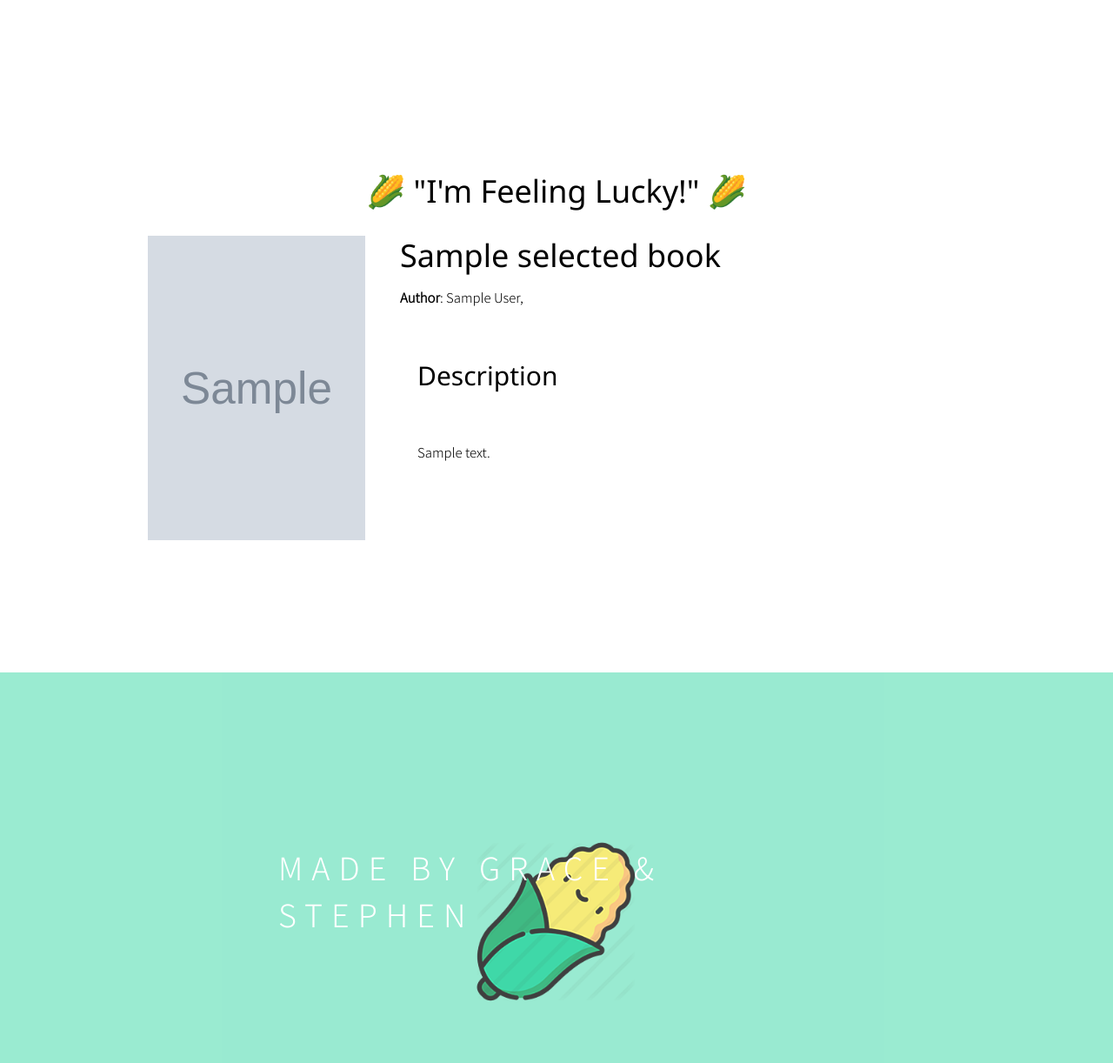
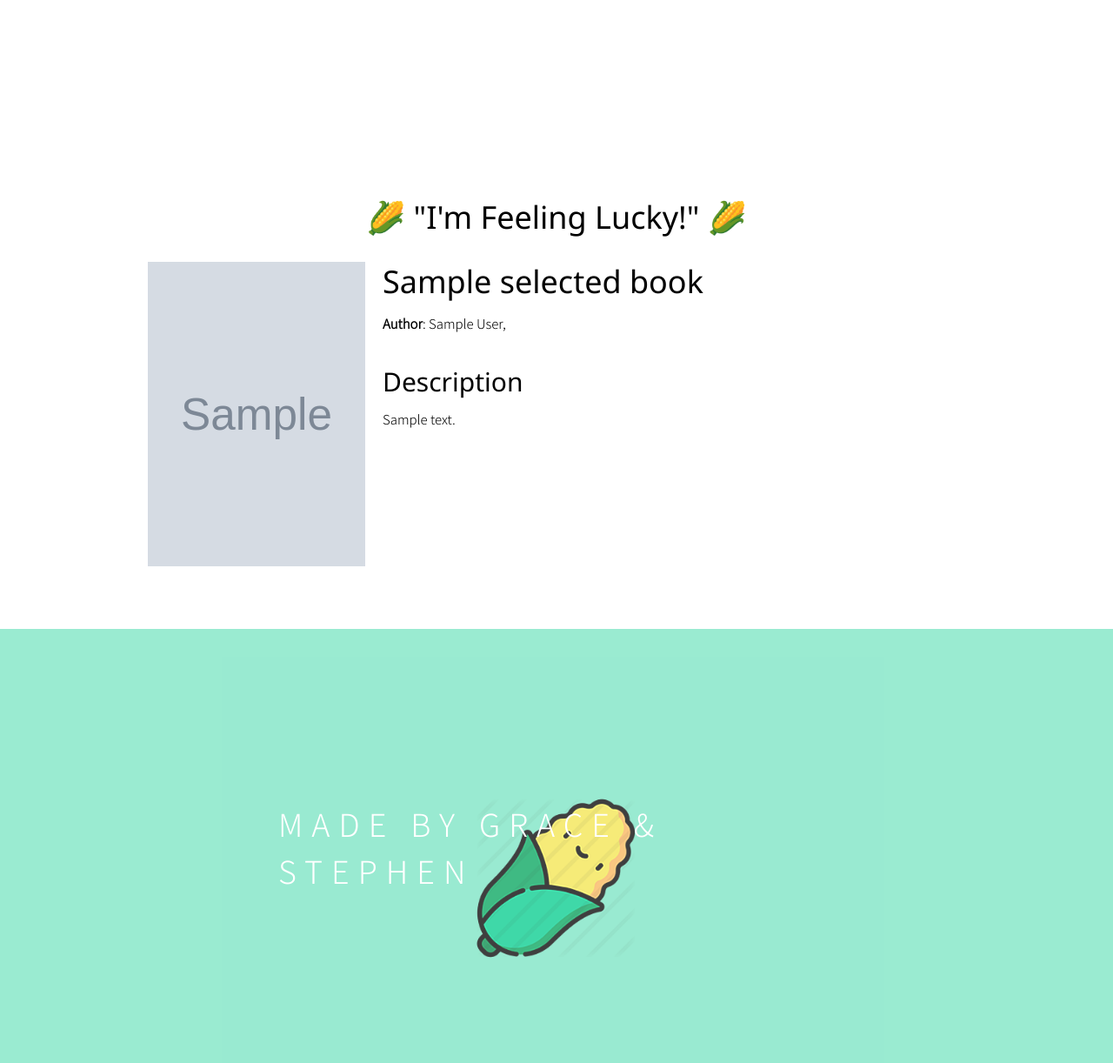
Before and after one commit to SpoicyStick/235-Book-Website, a Flask app: template library/templates/home.html in a window 1280 px wide. Shown: the part 770-1992 px from the top of the page at 87% size. Run offline with Flask 2, Linux system fonts and the light colour scheme; the template is opened without the code that fills it: most values are stand-ins (such as "Sample title", 1, 10 or a date in 2020); grey boxes marked "Sample" are stand-in pictures; form fields are guessed from the names that the template uses.

Commit message:
rearranged home contents

```diff
--- a/library/templates/home.html
+++ b/library/templates/home.html
@@ -38,11 +38,11 @@
 
 .home-rand-book-heading{
     text-align:center;
-    padding-top:10px;
+    padding-top:40px;
 }
 
 .home-rand-container{
-    height: 600px;
+    height: 550px;
     display:block;
 
 }
@@ -55,14 +55,13 @@
 }
 .home-rand-right{
     height: auto;
-    width: 50%;
+    width: 60%;
     float:left;
-    padding: 0px 20px 0px 20px;
     margin-right: 100px;
 }
+
 .home-rand-contents {
     float: left;
-    align-self: center;
     display: flex;
     width: auto;
 }
@@ -72,7 +71,7 @@
     width: 95%;
     overflow: auto;
     vertical-align: middle;
-    padding: 0 20px 0px 20px;
+
 }
 .rand-home-description-contents{
     float: left;
@@ -139,9 +138,13 @@
                     </p>
                 </div>
                 <div class="home-rand-description">
-                    <br><h2>Description</h2><br>
+                    <h2>Description</h2>
                     <div class="rand-home-description-contents">
-                        <br><p>{{ selected_book.description }}</p>
+                        {% if selected_book.description == "" %}
+                            <p>No description for this Book.</p>
+                        {% else %}
+                        <p>{{ selected_book.description }}</p>
+                        {% endif %}
                     </div>
                 </div>
             </div>
```
